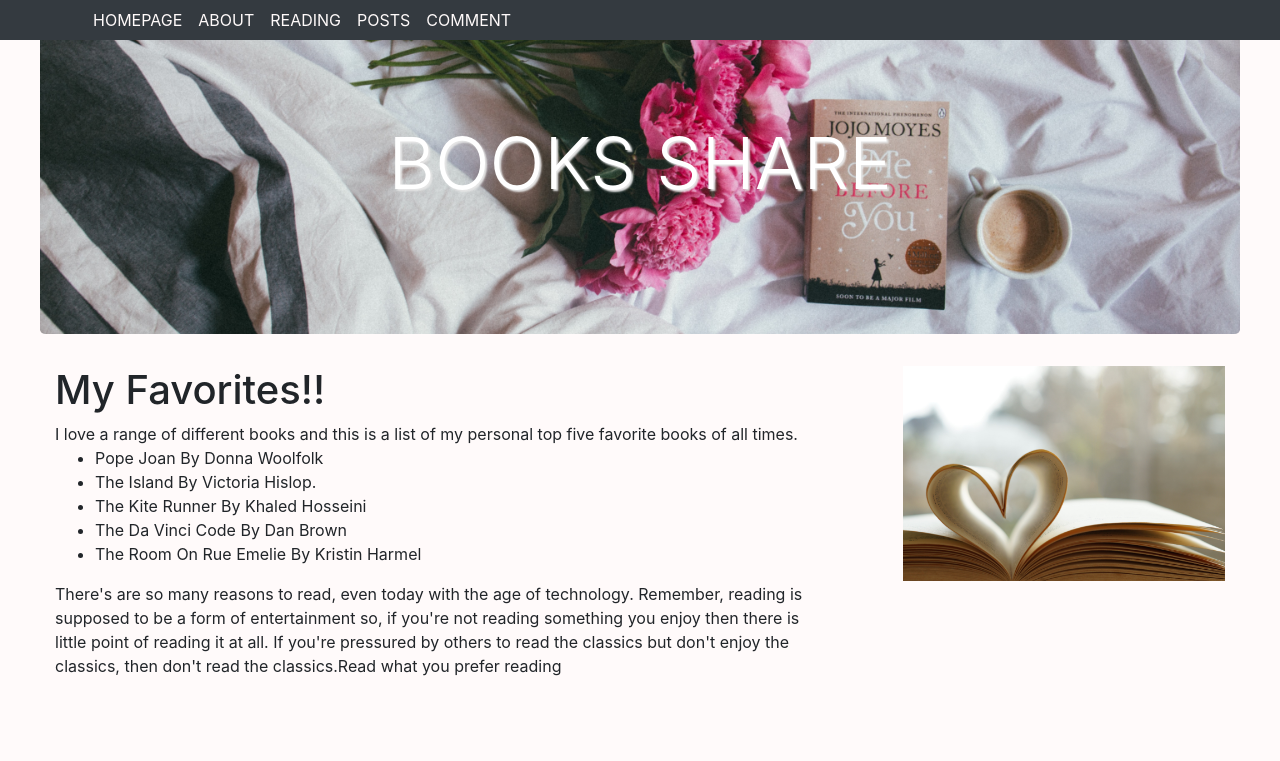
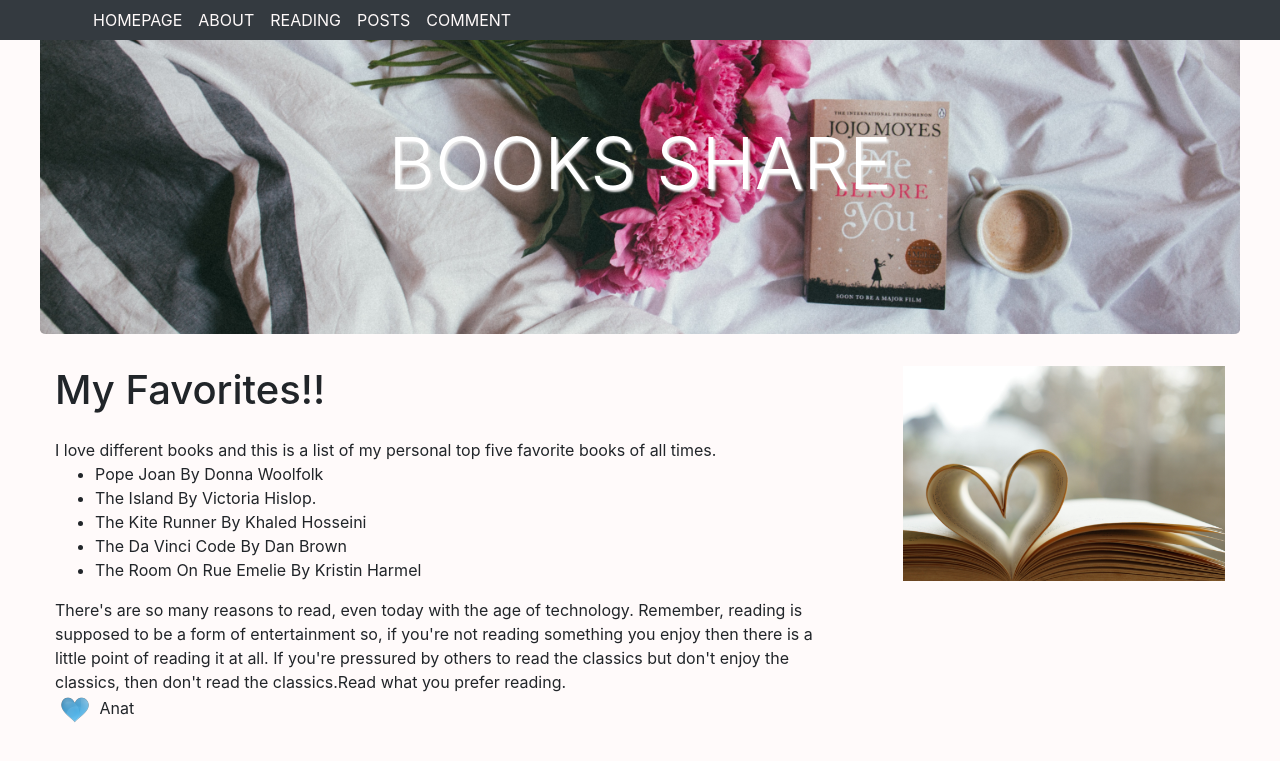
Before and after one commit to Anat12527/BlogA, a Flask app: page /about/favorites in a window 1280 px wide. Shown: the top 761 px of the page. Run offline with Flask 2, Linux system fonts and the light colour scheme; some libraries are stand-ins or nearby versions; some web fonts are replaced.

Commit message:
more changes on favorites page

```diff
--- a/app/templates/about/favorites.html
+++ b/app/templates/about/favorites.html
@@ -7,7 +7,7 @@
                      <div class="favorites-list">
                                <h1>My Favorites!!</h1>
 
-                               <div class="favorites-personal">I love a range of different books and this is a list of my personal top five favorite books of all times. </div>
+                               <div class="favorites-personal mt-4">I love different books and this is a list of my personal top five favorite books of all times. </div>
                                <ul>
                                  <li>Pope Joan By Donna Woolfolk </li>
                                  <li>The Island By Victoria Hislop.</li>
@@ -15,8 +15,9 @@
                                  <li>The Da Vinci Code By Dan Brown </li>
                                  <li>The Room On Rue Emelie By Kristin Harmel</li>
                                </ul>
-                                <p>There's are so many reasons to read, even today with the age of technology. Remember, reading is supposed to be a form of entertainment so, if you're not reading something you enjoy then there is little point of reading it at all. If you're pressured by others to read the classics but don't enjoy the classics, then don't read the classics.Read what you prefer reading</p>
-
+                               <div class="favorites-personal">There's are so many reasons to read, even today with the age of technology. Remember, reading is supposed to be a form of entertainment so, if you're not reading something you enjoy then there is a little point of reading it at all. If you're pressured by others to read the classics but don't enjoy the classics, then don't read the classics.Read what you prefer reading.</div>
+                               <img class="img-fluid px-1 " src = "{{ url_for('static', filename='css/love-heart-icon.png')}}" >
+                               <span class="anat"> Anat</span>
                            </div>
 
                 </div>
```
